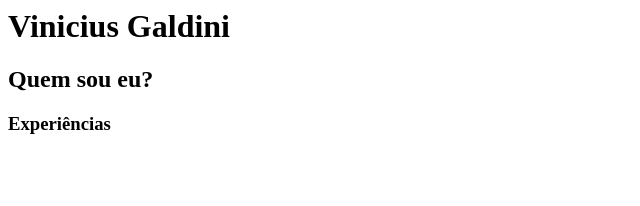
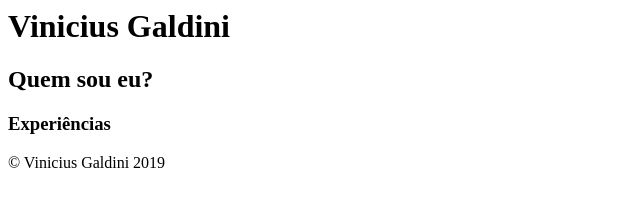
Before and after one commit to vinigaldini/meu-site, a plain HTML site: page index.html in a window 1280 px wide. Shown: the whole page, without its empty margins (0-640 px from the left). Drawn offline with Linux system fonts and the light colour scheme.

Commit message:
Adicionando copyright

```diff
--- a/index.html
+++ b/index.html
@@ -4,6 +4,13 @@
 			<h1>Vinicius Galdini </h1>
 				<h2>Quem sou eu?</h2>
 					<h3>Experiências</h3>
+
+
+
+
+					<footer>
+						&copy; Vinicius Galdini 2019
+					</footer>
 		</body>
 
 	</head>
```
